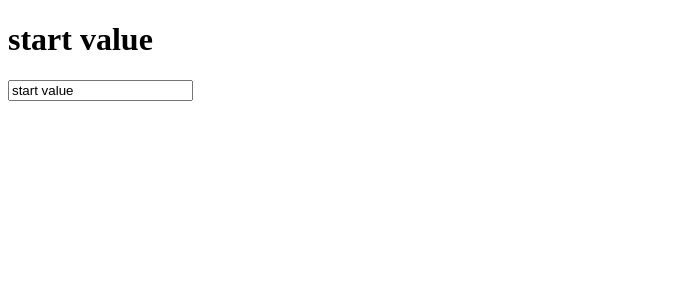
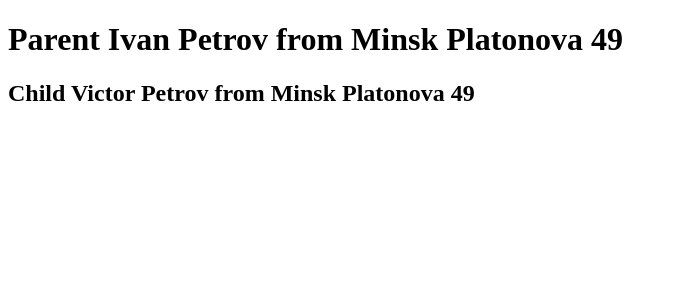
Before and after one commit to RuslanPer/angular-test, an Angular app: page / in a window 1280 px wide. Shown: the top 300 px of the page, without its empty margins (0-677 px from the left). Built offline with nearby package versions, Linux system fonts and the light colour scheme.

Commit message:
08.1 @Input

```diff
--- a/src/app/app.component.html
+++ b/src/app/app.component.html
@@ -1,2 +1 @@
-<h1>{{ text }}</h1>
-<input type="text" [(ngModel)]="text" />
+<app-parent></app-parent>
--- a/src/app/app.component.ts
+++ b/src/app/app.component.ts
@@ -5,6 +5,4 @@ import { Component } from '@angular/core'
   templateUrl: './app.component.html',
   styleUrls: ['./app.component.scss'],
 })
-export class AppComponent {
-  text = 'start value'
-}
+export class AppComponent {}
--- a/src/app/app.module.ts
+++ b/src/app/app.module.ts
@@ -2,10 +2,12 @@ import { NgModule } from '@angular/core'
 import { BrowserModule } from '@angular/platform-browser'
 
 import { AppComponent } from './app.component'
-import { FormsModule } from '@angular/forms'
+import { FormsModule } from '@angular/forms';
+import { ParentComponent } from './parent/parent.component';
+import { ChildComponent } from './parent/child/child.component'
 
 @NgModule({
-  declarations: [AppComponent],
+  declarations: [AppComponent, ParentComponent, ChildComponent],
   imports: [BrowserModule, FormsModule],
   providers: [],
   bootstrap: [AppComponent],
--- /dev/null
+++ b/src/app/parent/child/child.component.html
@@ -0,0 +1,6 @@
+<div>
+  <h2>
+    Child {{ name }} {{ surname }} from {{ address?.city }} {{ address?.street }}
+    {{ address?.house }}
+  </h2>
+</div>
--- /dev/null
+++ b/src/app/parent/child/child.component.ts
@@ -0,0 +1,14 @@
+import { Component, Input } from '@angular/core'
+import { Address } from '../parent.component'
+
+@Component({
+  selector: 'app-child',
+  templateUrl: './child.component.html',
+  styleUrls: ['./child.component.scss'],
+})
+export class ChildComponent {
+  name = 'Victor'
+
+  @Input() surname?: string
+  @Input() address?: Address
+}
--- /dev/null
+++ b/src/app/parent/parent.component.html
@@ -0,0 +1,6 @@
+<div>
+  <h1>
+    Parent {{ name }} {{ surname }} from {{ address.city }} {{ address.street }} {{ address.house }}
+  </h1>
+  <app-child [surname]="surname" [address]="address"></app-child>
+</div>
--- /dev/null
+++ b/src/app/parent/parent.component.ts
@@ -0,0 +1,22 @@
+import { Component } from '@angular/core'
+
+export interface Address {
+  city: string
+  street: string
+  house: number
+}
+
+@Component({
+  selector: 'app-parent',
+  templateUrl: './parent.component.html',
+  styleUrls: ['./parent.component.scss'],
+})
+export class ParentComponent {
+  name = 'Ivan'
+  surname = 'Petrov'
+  address: Address = {
+    city: 'Minsk',
+    street: 'Platonova',
+    house: 49,
+  }
+}
```
Also changed, not shown: src/app/parent/child/child.component.scss (added), src/app/parent/parent.component.scss (added).
